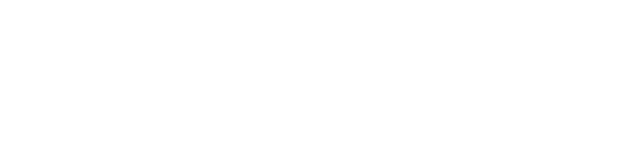
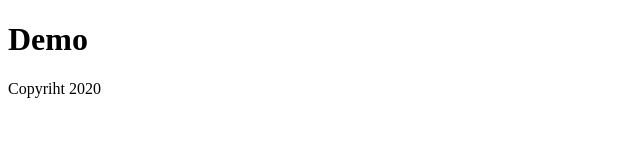
Before and after one commit to balrom1981/remote-demo, a plain HTML site: page index.html in a window 1280 px wide. Shown: the whole page, without its empty margins (0-640 px from the left). Drawn offline with Linux system fonts and the light colour scheme.

Commit message:
Footer added

```diff
--- a/index.html
+++ b/index.html
@@ -6,6 +6,7 @@
     <title>Document</title>
 </head>
 <body>
-
+    <h1>Demo</h1>
+    <footer>Copyriht 2020</footer>
 </body>
 </html>
```
